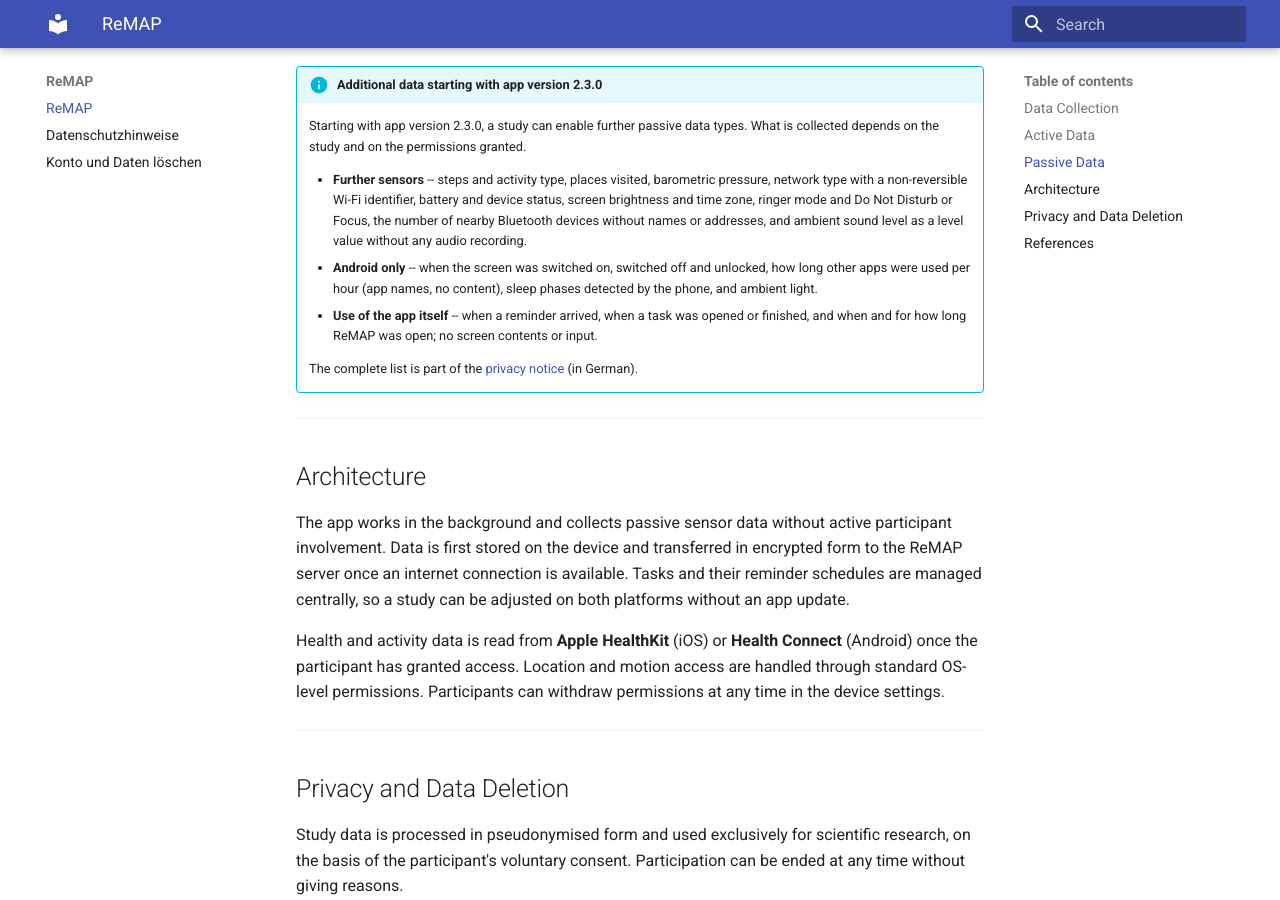
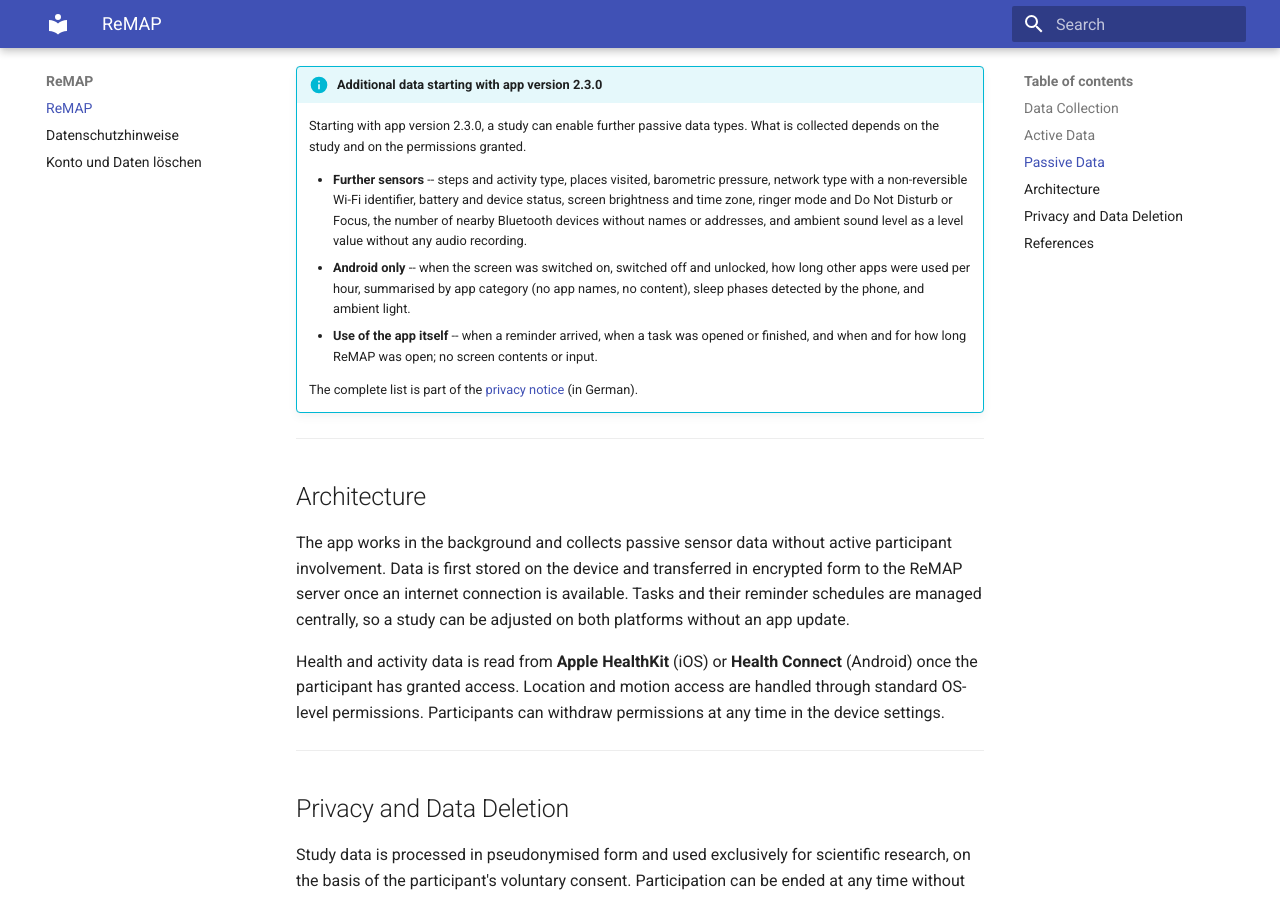
Before and after one commit to wwu-remap/wwu-remap.github.io, an MkDocs documentation site: the page built from docs/index.md, in a window 1280 px wide and 900 px high, scrolled down 2672 px. Built offline with MkDocs 1.6.1 and Material for MkDocs 9.7.7, drawn with Linux system fonts in a browser that asks for light colours.

Commit message:
docs: app usage on Android is collected per category without app names

```diff
--- a/docs/index.md
+++ b/docs/index.md
@@ -130,7 +130,7 @@ Passive data is collected in the background without user interaction. This provi
     Starting with app version 2.3.0, a study can enable further passive data types. What is collected depends on the study and on the permissions granted.
 
     - **Further sensors** -- steps and activity type, places visited, barometric pressure, network type with a non-reversible Wi-Fi identifier, battery and device status, screen brightness and time zone, ringer mode and Do Not Disturb or Focus, the number of nearby Bluetooth devices without names or addresses, and ambient sound level as a level value without any audio recording.
-    - **Android only** -- when the screen was switched on, switched off and unlocked, how long other apps were used per hour (app names, no content), sleep phases detected by the phone, and ambient light.
+    - **Android only** -- when the screen was switched on, switched off and unlocked, how long other apps were used per hour, summarised by app category (no app names, no content), sleep phases detected by the phone, and ambient light.
     - **Use of the app itself** -- when a reminder arrived, when a task was opened or finished, and when and for how long ReMAP was open; no screen contents or input.
 
     The complete list is part of the [privacy notice](privacy-policy.md) (in German).
```
Also changed, not shown: docs/privacy-policy.md (+1 -1 lines).
